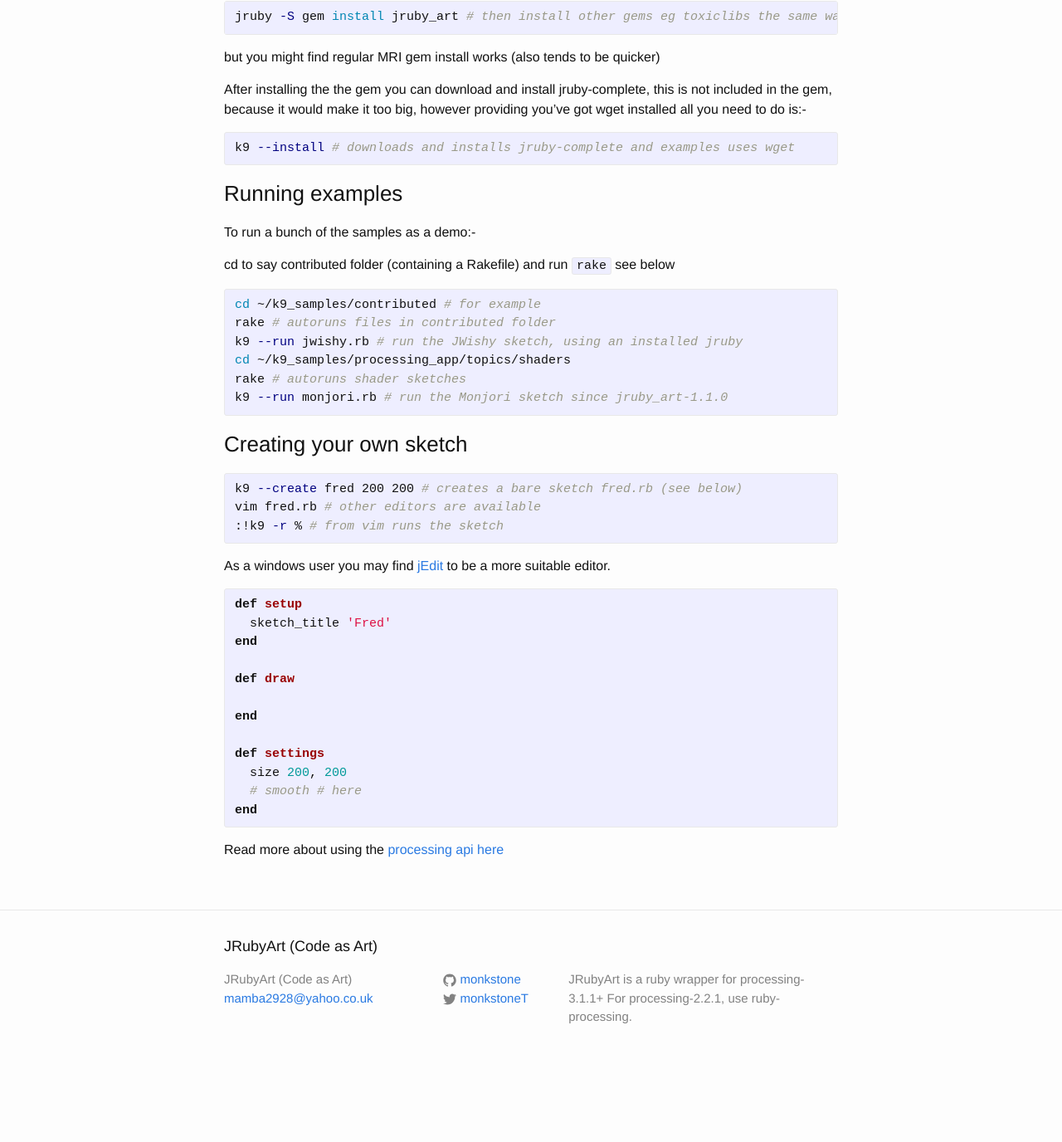
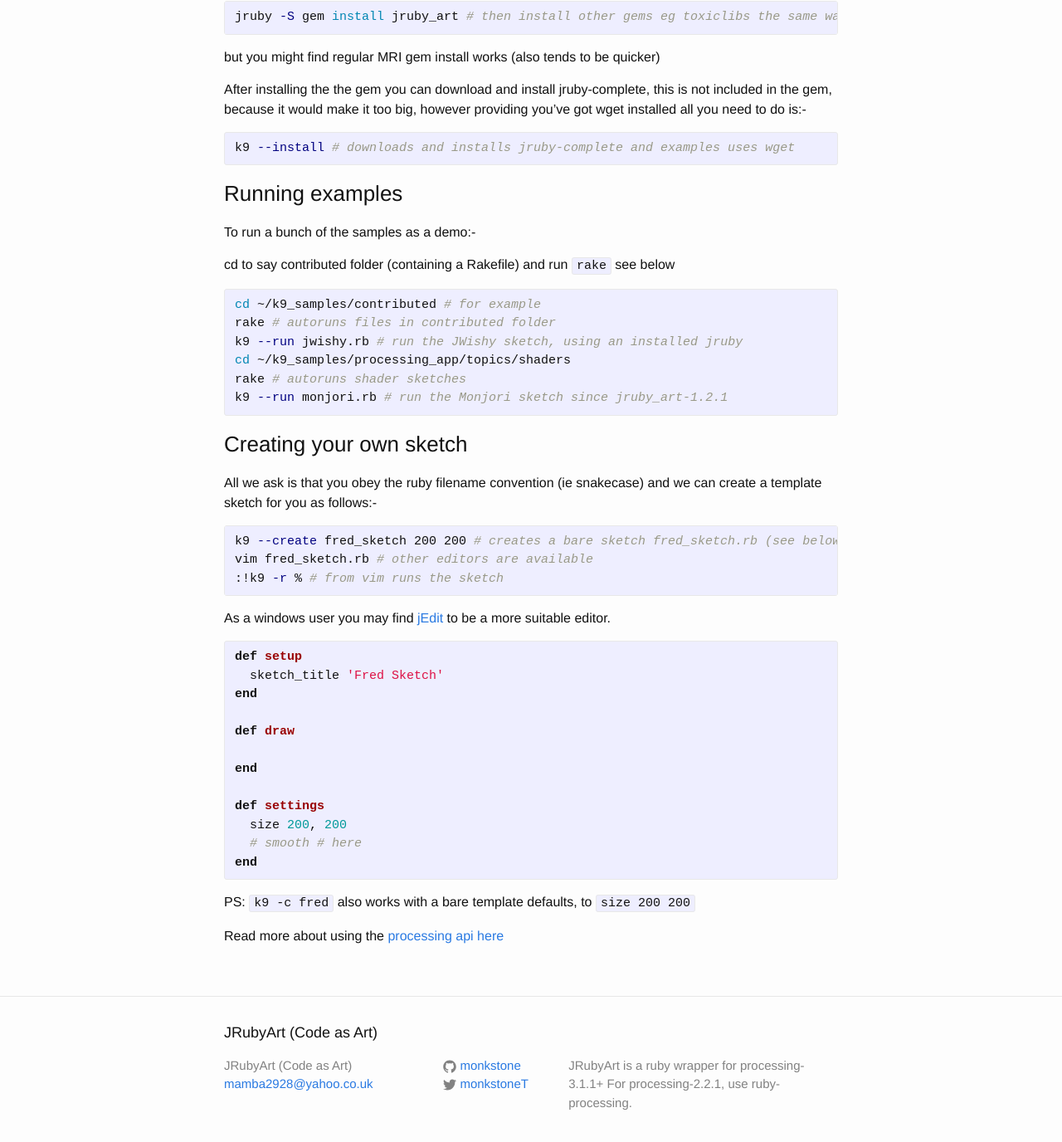
Before and after one commit to ruby-processing/JRubyArt, a Jekyll site: the page built from _posts/2015-11-21-windows_started.md, in a window 1280 px wide and 1400 px high, scrolled down 2652 px. Shown: the top 1376 px of the window at 83% size. Built offline with Jekyll 4.4.1, drawn with Linux system fonts in a browser that asks for light colours; before the commit the page ends 3949 px from its top, so only the background shows below that.

Commit message:
hopeful it'll work

```diff
--- a/_posts/2015-11-21-windows_started.md
+++ b/_posts/2015-11-21-windows_started.md
@@ -112,23 +112,24 @@
 k9 --run jwishy.rb # run the JWishy sketch, using an installed jruby
 cd ~/k9_samples/processing_app/topics/shaders
 rake # autoruns shader sketches
-k9 --run monjori.rb # run the Monjori sketch since jruby_art-1.1.0
+k9 --run monjori.rb # run the Monjori sketch since jruby_art-1.2.1
 {% endhighlight %}
 
 ### Creating your own sketch
 
+All we ask is that you obey the ruby filename convention (ie snakecase) and we can create a template sketch for you as follows:-
+
 {% highlight bash %}
-k9 --create fred 200 200 # creates a bare sketch fred.rb (see below)
-vim fred.rb # other editors are available
+k9 --create fred_sketch 200 200 # creates a bare sketch fred_sketch.rb (see below)
+vim fred_sketch.rb # other editors are available
 :!k9 -r % # from vim runs the sketch
 {% endhighlight %}
 
 As a windows user you may find [jEdit][jedit] to be a more suitable editor.
 
-
 {% highlight ruby %}
 def setup
-  sketch_title 'Fred'
+  sketch_title 'Fred Sketch'
 end
 
 def draw
@@ -140,6 +141,8 @@
   # smooth # here
 end
 {% endhighlight %}
+
+PS: `k9 -c fred` also works with a bare template defaults, to `size 200 200`
 
 Read more about using the [processing api here][api]
 
```
Also changed, not shown: _posts/2015-11-21-getting.md (+7 -3 lines), _posts/2015-11-21-getting_started.md (+7 -3 lines), assets/jedit.png.
